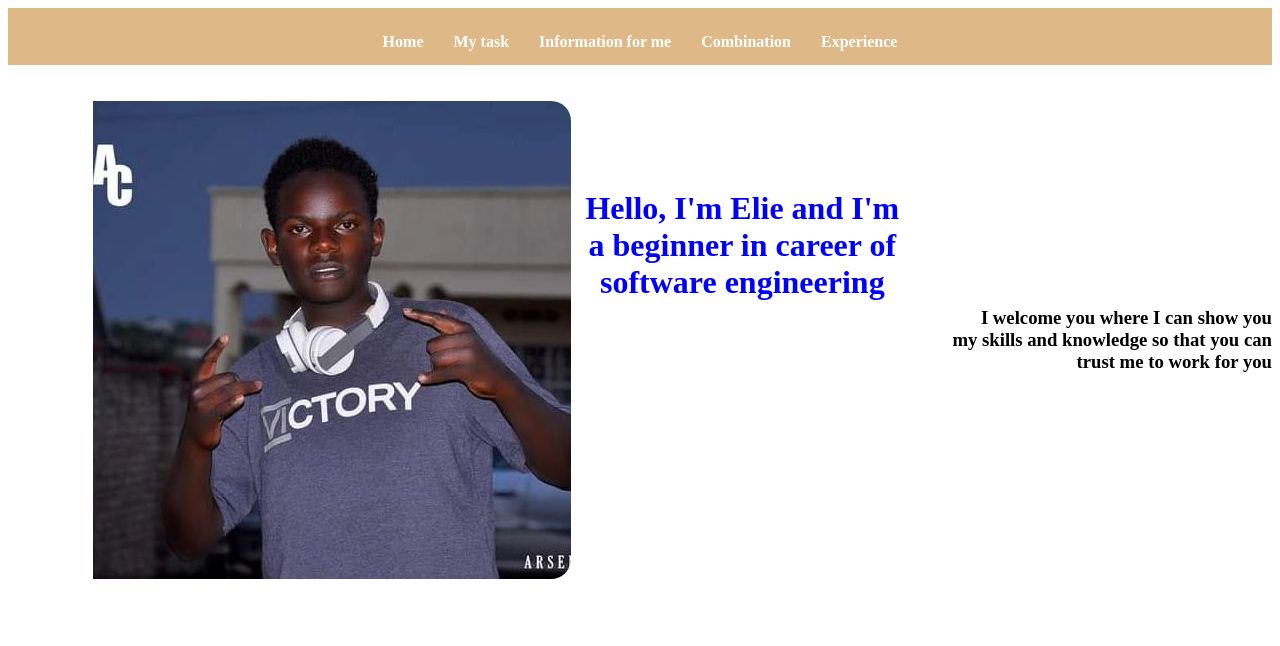
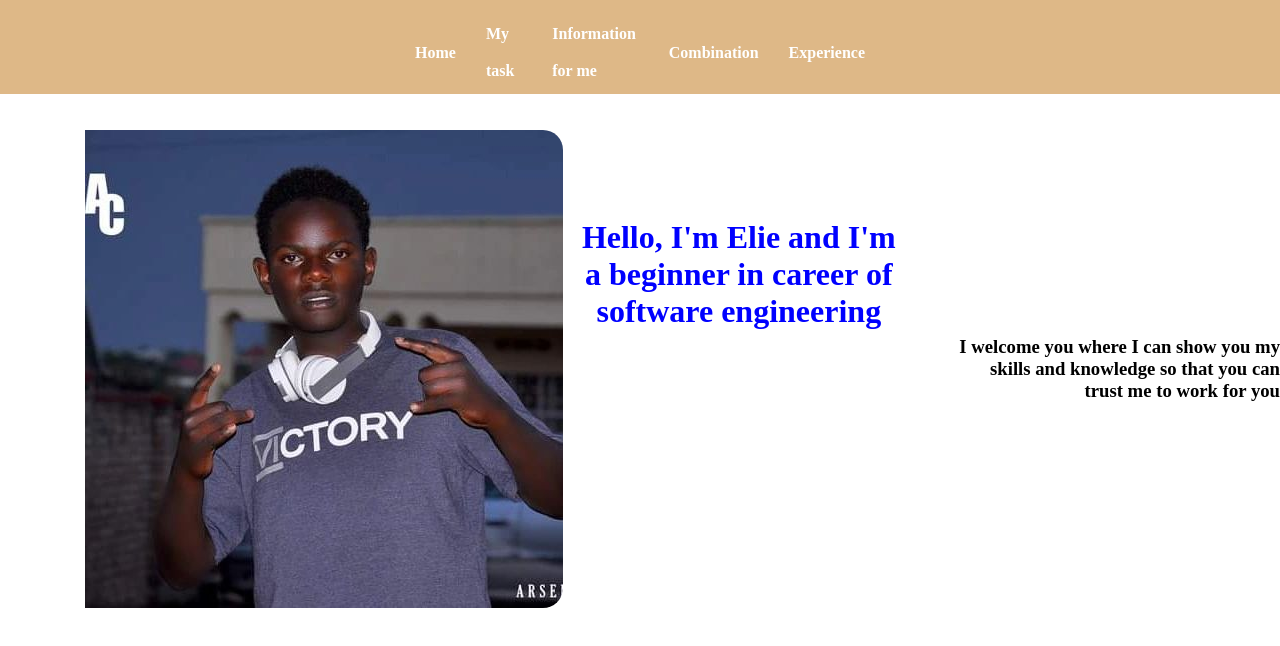
Before and after one commit to mucyoelie/MUCYO, a plain HTML site: page index.html in a window 1280 px wide. Drawn offline with Linux system fonts and the light colour scheme.

Commit message:
Add files via upload
ok

```diff
--- a/style.css
+++ b/style.css
@@ -2,6 +2,7 @@ ul, li {
     margin: 0;
     padding: 0;
     list-style: none;
+    align-items: center;
 }
 
 
@@ -11,11 +12,15 @@ header {
 }
 
 nav {
-    text-align: center;
+    text-align: left;
+    margin-left: 400px;
+    margin-right: 400px;
+
 }
 .nav-menu {
     display: flex;
     justify-content: center;
+    margin: 0px;
 }
 
 .nav-menu li {
@@ -29,6 +34,8 @@ nav {
     font-weight: bold;
     font-size: 16px;
     transition: color 0.3s ease;
+    margin: 0%;
+    padding: 0%;
 }
 
 .nav-menu a:hover {
@@ -71,3 +78,6 @@ nav {
     margin-left: 3%;
     color: blue;
   }
+  body{
+    margin: 0px;
+  }
```
